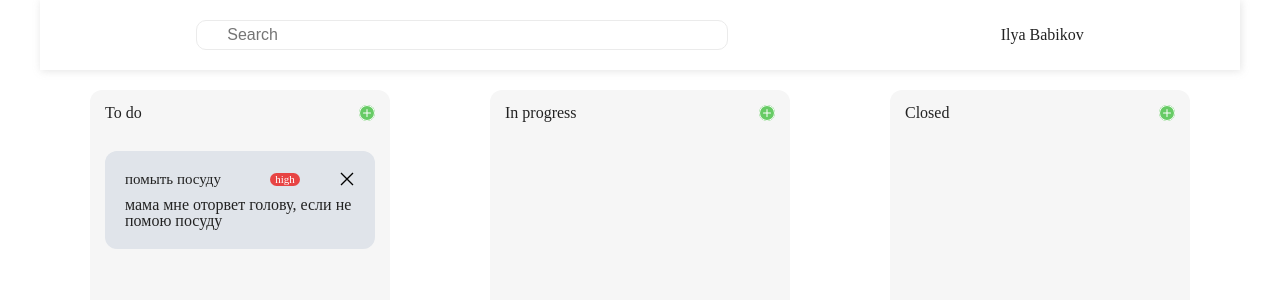
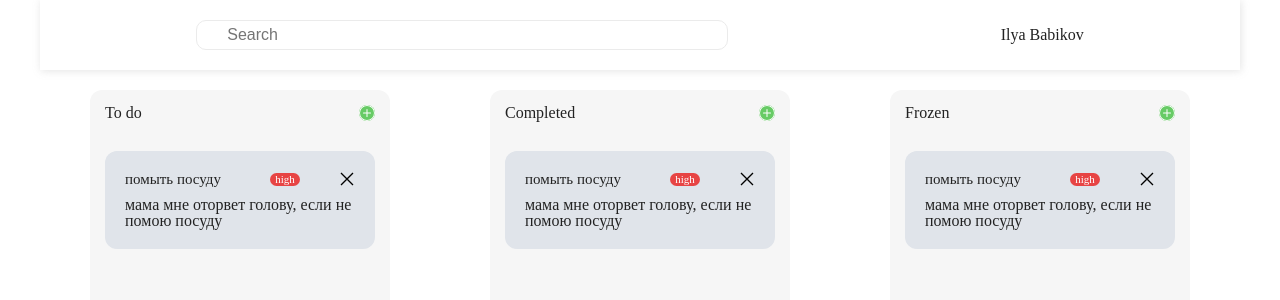
Before and after one commit to IliaMD/to-do-app, a React (Create React App) app: page / in a window 1280 px wide. Shown: the top 300 px of the page. Built offline with nearby package versions, Linux system fonts and the light colour scheme.

Commit message:
add component column, add render columns

```diff
--- a/src/App.tsx
+++ b/src/App.tsx
@@ -1,39 +1,10 @@
 import React, { useState } from "react";
 import styled from "styled-components";
-import { BsPlusCircle } from "react-icons/bs";
-import { Card, ModalWindow } from "./components";
-import { cards } from "./utils/mock";
-import { v4 as uuidv4 } from "uuid";
+import { Column } from "./components";
+import { columns, Columns } from "./utils/mock";
 
 function App() {
-  const [modalIsOpen, setIsOpen] = useState(false);
-  const [tasks, setTasks] = useState(cards);
-  const [columnNameChange, setColumnNameChange] = useState(false);
-  const [columnName, setColumnName] = useState("To do");
   const [searchValue, setSearchValue] = useState("");
-
-  function openModal() {
-    setIsOpen(true);
-  }
-
-  function closeModal() {
-    setIsOpen(false);
-  }
-
-  function onColumnName() {
-    setColumnNameChange(true);
-  }
-
-  function onEnterName(e: React.KeyboardEvent<HTMLInputElement>) {
-    if (e.code === "Enter") {
-      setColumnNameChange(false);
-    }
-  }
-
-  function onDeleteCard(id: string) {
-    const newTasks = tasks.filter((item) => item.id != id);
-    setTasks(newTasks);
-  }
 
   return (
     <Wrapper>
@@ -49,62 +20,10 @@ function App() {
       </Header>
 
       <Main>
-        <Column>
-          <ColumnHeader>
-            {columnNameChange ? (
-              <ColumnNameInput
-                value={columnName}
-                onKeyDown={onEnterName}
-                onChange={(e) => setColumnName(e.target.value)}
-                onBlur={() => setColumnNameChange(false)}
-                autoFocus
-              />
-            ) : (
-              <ColumnName onClick={onColumnName}>{columnName}</ColumnName>
-            )}
-            <Plus onClick={openModal} />
-          </ColumnHeader>
-          <Tasks>
-            {tasks
-              .filter(
-                (item) =>
-                  item.title
-                    .toLowerCase()
-                    .includes(searchValue.toLowerCase()) ||
-                  item.priority
-                    .toLowerCase()
-                    .includes(searchValue.toLowerCase())
-              )
-
-              .map((item, index) => (
-                <Card
-                  key={index}
-                  title={item.title}
-                  priority={item.priority}
-                  description={item.description}
-                  onDeleteCard={() => onDeleteCard(item.id)}
-                />
-              ))}
-          </Tasks>
-        </Column>
-        <Column>
-          <ColumnHeader>
-            <ColumnName>In progress</ColumnName>
-            <Plus />
-          </ColumnHeader>
-        </Column>
-        <Column>
-          <ColumnHeader>
-            <ColumnName>Closed</ColumnName>
-            <Plus />
-          </ColumnHeader>
-        </Column>
+        {columns.map((item, index) => (
+          <Column searchValue={searchValue} key={index} name={item.name} />
+        ))}
       </Main>
-      <ModalWindow
-        modalIsOpen={modalIsOpen}
-        closeModal={closeModal}
-        setTasks={setTasks}
-      />
     </Wrapper>
   );
 }
@@ -161,42 +80,4 @@ const Main = styled.div`
   }
 `;
 
-const Column = styled.div`
-  background: #f6f6f6;
-  border-radius: 12px;
-  min-height: 60vh;
-  max-width: 300px;
-  width: 100%;
-  display: flex;
-  flex-direction: column;
-
-  @media screen and (max-width: 970px) {
-    margin: 25px 15px;
-  }
-`;
-
-const ColumnHeader = styled.div`
-  display: flex;
-  justify-content: space-between;
-  padding: 15px 15px;
-`;
-
-const ColumnName = styled.h3`
-  cursor: pointer;
-`;
-
-const ColumnNameInput = styled.input``;
-
-const Plus = styled(BsPlusCircle)`
-  background-color: #67cb65;
-  border: none;
-  border-radius: 10px;
-  color: white;
-  cursor: pointer;
-`;
-
-const Tasks = styled.div`
-  padding: 15px 15px;
-`;
-
 export default App;
--- /dev/null
+++ b/src/components/Column/Column.tsx
@@ -0,0 +1,121 @@
+import React, { FC, useState } from "react";
+import styled from "styled-components";
+import { BsPlusCircle } from "react-icons/bs";
+import { Card } from "../Card";
+import { cards } from "../../utils/mock";
+import { ModalWindow } from "../ModalWindow";
+
+type ColumnProps = {
+  searchValue: string;
+  name: string;
+};
+
+export const Column: FC<ColumnProps> = ({ searchValue, name }) => {
+  const [columnNameChange, setColumnNameChange] = useState(false);
+  const [columnName, setColumnName] = useState(name);
+  const [tasks, setTasks] = useState(cards);
+  const [modalIsOpen, setIsOpen] = useState(false);
+
+  function closeModal() {
+    setIsOpen(false);
+  }
+
+  function onEnterName(e: React.KeyboardEvent<HTMLInputElement>) {
+    if (e.code === "Enter") {
+      setColumnNameChange(false);
+    }
+  }
+
+  function openModal() {
+    setIsOpen(true);
+  }
+
+  function onColumnName() {
+    setColumnNameChange(true);
+  }
+
+  function onDeleteCard(id: string) {
+    const newTasks = tasks.filter((item) => item.id != id);
+    setTasks(newTasks);
+  }
+
+  return (
+    <Root>
+      <ColumnHeader>
+        {columnNameChange ? (
+          <ColumnNameInput
+            value={columnName}
+            onKeyDown={onEnterName}
+            onChange={(e) => setColumnName(e.target.value)}
+            onBlur={() => setColumnNameChange(false)}
+            autoFocus
+          />
+        ) : (
+          <ColumnName onClick={onColumnName}>{columnName}</ColumnName>
+        )}
+        <Plus onClick={openModal} />
+      </ColumnHeader>
+      <Tasks>
+        {tasks
+          .filter(
+            (item) =>
+              item.title.toLowerCase().includes(searchValue.toLowerCase()) ||
+              item.priority.toLowerCase().includes(searchValue.toLowerCase())
+          )
+
+          .map((item, index) => (
+            <Card
+              key={index}
+              title={item.title}
+              priority={item.priority}
+              description={item.description}
+              onDeleteCard={() => onDeleteCard(item.id)}
+            />
+          ))}
+      </Tasks>
+      <ModalWindow
+        modalIsOpen={modalIsOpen}
+        closeModal={closeModal}
+        setTasks={setTasks}
+      />
+    </Root>
+  );
+};
+
+const Root = styled.div`
+  background: #f6f6f6;
+  border-radius: 12px;
+  min-height: 60vh;
+  max-width: 300px;
+  width: 100%;
+  display: flex;
+  flex-direction: column;
+
+  @media screen and (max-width: 970px) {
+    margin: 25px 15px;
+  }
+`;
+
+const ColumnHeader = styled.div`
+  display: flex;
+  justify-content: space-between;
+  padding: 15px 15px;
+`;
+
+const ColumnName = styled.h3`
+  cursor: pointer;
+`;
+
+const ColumnNameInput = styled.input``;
+
+const Plus = styled(BsPlusCircle)`
+  background-color: #67cb65;
+  border: none;
+  border-radius: 10px;
+  color: white;
+  cursor: pointer;
+`;
+
+const Tasks = styled.div`
+  padding: 15px 15px;
+`;
--- /dev/null
+++ b/src/components/Column/index.ts
@@ -0,0 +1 @@
+export { Column } from "./Column";
--- a/src/components/index.ts
+++ b/src/components/index.ts
@@ -1,2 +1,3 @@
 export { Card } from "./Card";
 export { ModalWindow } from "./ModalWindow";
+export { Column } from "./Column";
--- a/src/utils/mock.ts
+++ b/src/utils/mock.ts
@@ -3,6 +3,10 @@ export type Cards = {
   description: string;
   priority: string;
   id: string;
+};
+
+export type Columns = {
+  name: string;
 };
 
 export const cards: Cards[] = [
@@ -19,3 +23,9 @@ export const buttons = [
   { text: "medium", themes: "medium" },
   { text: "low", themes: "low" },
 ];
+
+export const columns: Columns[] = [
+  { name: "To do" },
+  { name: "Completed" },
+  { name: "Frozen" },
+];
```
